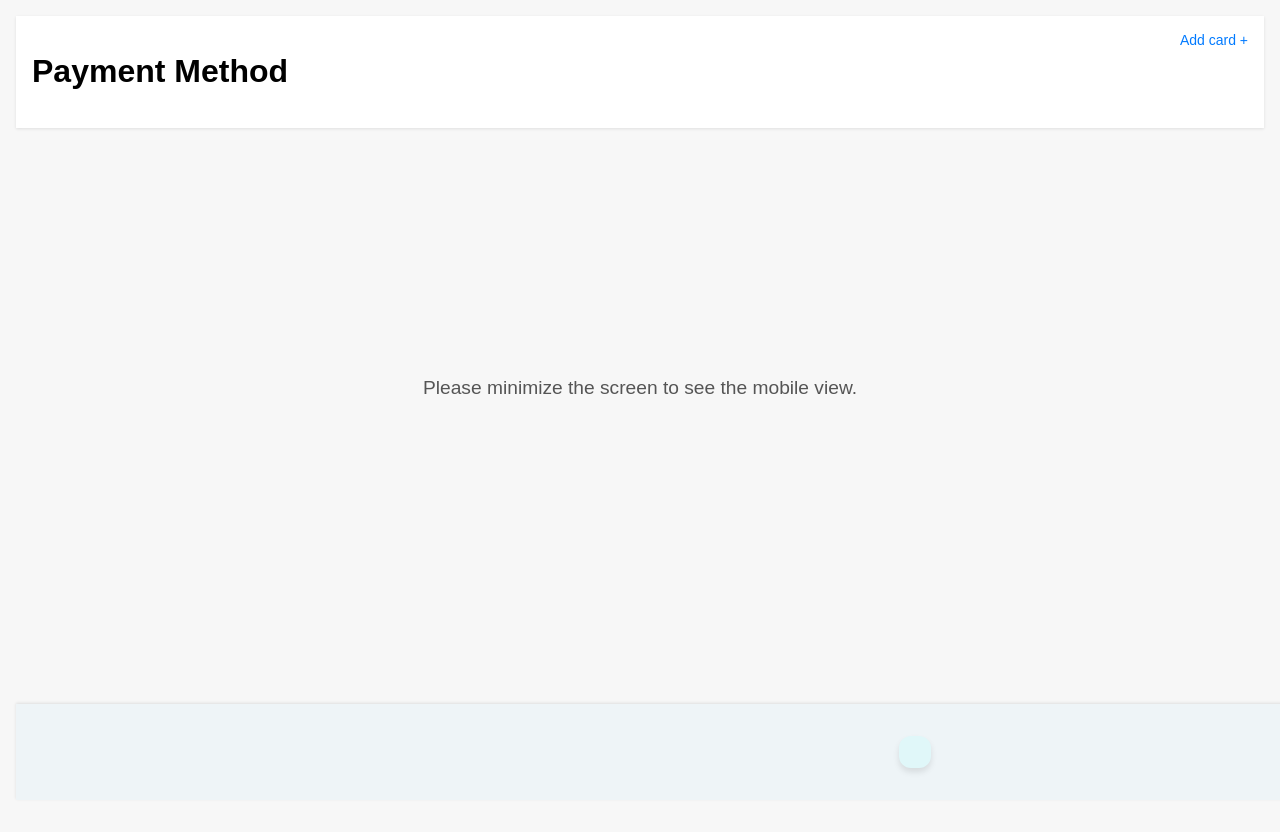
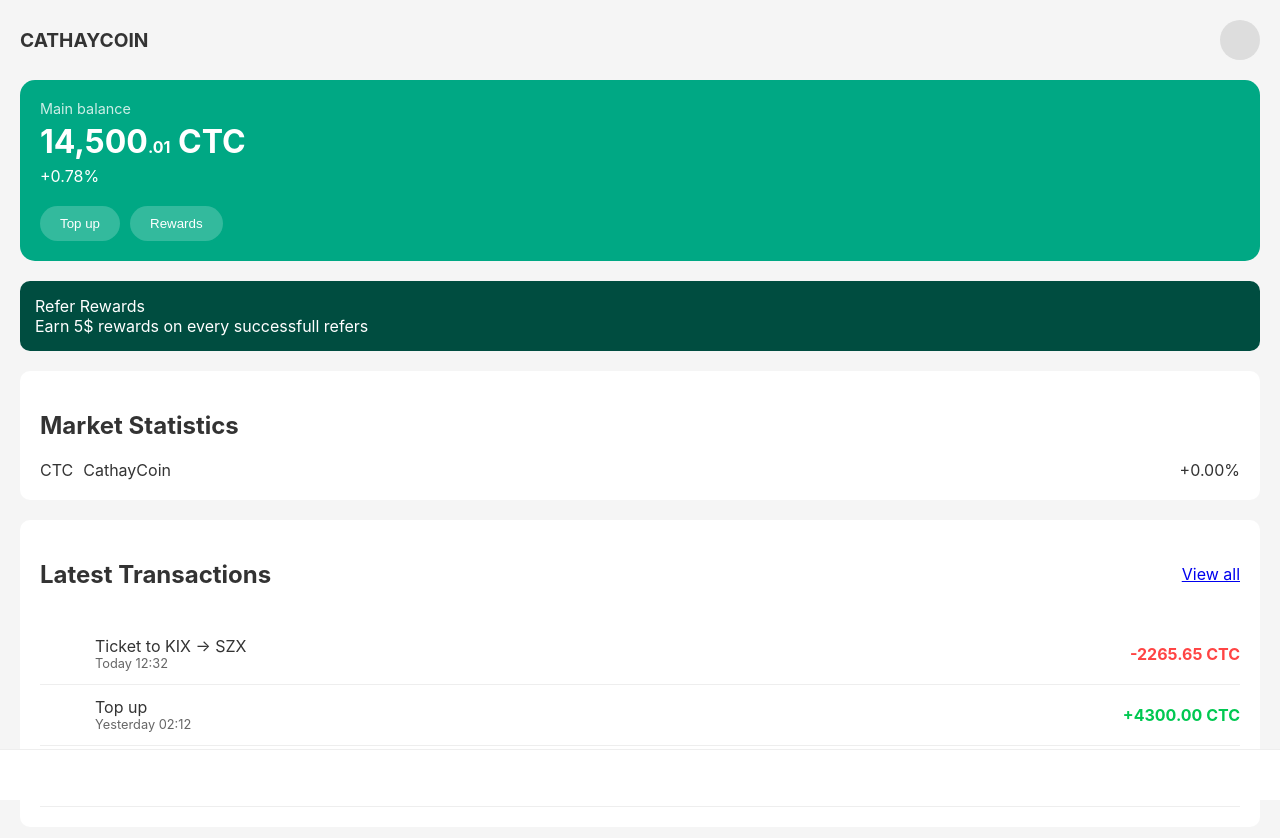
Before and after one commit to harismansoor/cathaycoin, a React (Create React App) app in the folder cathaycoin/: page / in a window 1280 px wide. Shown: the top 838 px of the page. Built offline with nearby package versions, Linux system fonts and the light colour scheme.

Commit message:
Added dashboard

```diff
--- a/cathaycoin/src/App.js
+++ b/cathaycoin/src/App.js
@@ -1,19 +1,11 @@
-// App.js
-import React from "react";
-import "./App.css";
-import Header from "./components/header";
-import Card from "./components/card";
-import Footer from "./components/footer";
+// src/App.js
+import './App.css';
+import Dashboard from './components/dashboard';
 
 function App() {
   return (
-    <div className="app">
-      <Header />
-      <Card />
-      <Footer />
-      <div className="resize-message">
-        Please minimize the screen to see the mobile view.
-      </div>
+    <div className="App">
+      <Dashboard />
     </div>
   );
 }
--- /dev/null
+++ b/cathaycoin/src/components/dashboard.js
@@ -0,0 +1,91 @@
+// src/components/Dashboard/Dashboard.js
+import React from 'react';
+import '../dashboard.css';
+
+function Dashboard() {
+  return (
+    <div className="dashboard">
+      <div className="header">
+        <div className="logo">CATHAYCOIN</div>
+        <div className="profile-pic"></div>
+      </div>
+
+      <div className="balance-card">
+        <div className="balance-info">
+          <div className="label">Main balance</div>
+          <div className="amount">14,500<span className="decimal">.01</span> CTC</div>
+          <div className="percentage">+0.78%</div>
+        </div>
+        <div className="buttons">
+          <button className="action-button">Top up</button>
+          <button className="action-button">Rewards</button>
+        </div>
+      </div>
+
+      <div className="refer-rewards">
+        <div className="refer-text">
+          <div>Refer Rewards</div>
+          <div>Earn 5$ rewards on every successfull refers</div>
+        </div>
+        <div className="refer-icon"></div>
+      </div>
+
+      <div className="market-stats">
+        <h2>Market Statistics</h2>
+        <div className="coin-stats">
+          <div className="coin-info">
+            <div className="coin-icon">CTC</div>
+            <div>CathayCoin</div>
+          </div>
+          <div className="graph"></div>
+          <div className="percentage-change">+0.00%</div>
+        </div>
+      </div>
+
+      <div className="transactions">
+        <div className="transactions-header">
+          <h2>Latest Transactions</h2>
+          <a href="#">View all</a>
+        </div>
+        <div className="transaction-list">
+          <div className="transaction-item">
+            <div className="transaction-icon flight"></div>
+            <div className="transaction-details">
+              <div>Ticket to KIX → SZX</div>
+              <div className="transaction-date">Today 12:32</div>
+            </div>
+            <div className="transaction-amount negative">-2265.65 CTC</div>
+          </div>
+
+          <div className="transaction-item">
+            <div className="transaction-icon topup"></div>
+            <div className="transaction-details">
+              <div>Top up</div>
+              <div className="transaction-date">Yesterday 02:12</div>
+            </div>
+            <div className="transaction-amount positive">+4300.00 CTC</div>
+          </div>
+
+          <div className="transaction-item">
+            <div className="transaction-icon hotel"></div>
+            <div className="transaction-details">
+              <div>Hotel Booking CTX2578</div>
+              <div className="transaction-date">Oct 24 13:53</div>
+            </div>
+            <div className="transaction-amount negative">-740.00 CTC</div>
+          </div>
+        </div>
+      </div>
+
+      <nav className="bottom-nav">
+        <button className="nav-item home"></button>
+        <button className="nav-item search"></button>
+        <button className="nav-item wallet active"></button>
+        <button className="nav-item menu"></button>
+        <button className="nav-item settings"></button>
+      </nav>
+    </div>
+  );
+}
+
+export default Dashboard;
--- /dev/null
+++ b/cathaycoin/src/dashboard.css
@@ -0,0 +1,166 @@
+/* src/components/Dashboard/Dashboard.css */
+.dashboard {
+    background-color: #f5f5f5;
+    min-height: 100vh;
+    padding: 20px;
+    color: #333;
+  }
+
+  .header {
+    display: flex;
+    justify-content: space-between;
+    align-items: center;
+    margin-bottom: 20px;
+  }
+
+  .logo {
+    font-weight: bold;
+    font-size: 1.2rem;
+  }
+
+  .profile-pic {
+    width: 40px;
+    height: 40px;
+    border-radius: 50%;
+    background-color: #ddd;
+  }
+
+  .balance-card {
+    background-color: #00a884;
+    padding: 20px;
+    border-radius: 15px;
+    color: white;
+    margin-bottom: 20px;
+  }
+
+  .balance-info {
+    margin-bottom: 20px;
+  }
+
+  .label {
+    font-size: 0.9rem;
+    opacity: 0.8;
+  }
+
+  .amount {
+    font-size: 2rem;
+    font-weight: bold;
+    margin: 5px 0;
+  }
+
+  .decimal {
+    font-size: 1rem;
+  }
+
+  .buttons {
+    display: flex;
+    gap: 10px;
+  }
+
+  .action-button {
+    background-color: rgba(255, 255, 255, 0.2);
+    border: none;
+    padding: 10px 20px;
+    border-radius: 20px;
+    color: white;
+    cursor: pointer;
+  }
+
+  .refer-rewards {
+    background-color: #004d40;
+    padding: 15px;
+    border-radius: 10px;
+    color: white;
+    display: flex;
+    justify-content: space-between;
+    margin-bottom: 20px;
+  }
+
+  .market-stats {
+    background-color: white;
+    padding: 20px;
+    border-radius: 10px;
+    margin-bottom: 20px;
+  }
+
+  .coin-stats {
+    display: flex;
+    align-items: center;
+    justify-content: space-between;
+  }
+
+  .coin-info {
+    display: flex;
+    align-items: center;
+    gap: 10px;
+  }
+
+  .transactions {
+    background-color: white;
+    padding: 20px;
+    border-radius: 10px;
+  }
+
+  .transactions-header {
+    display: flex;
+    justify-content: space-between;
+    align-items: center;
+    margin-bottom: 15px;
+  }
+
+  .transaction-item {
+    display: flex;
+    align-items: center;
+    padding: 10px 0;
+    border-bottom: 1px solid #eee;
+  }
+
+  .transaction-icon {
+    width: 40px;
+    height: 40px;
+    border-radius: 10px;
+    margin-right: 15px;
+  }
+
+  .transaction-details {
+    flex: 1;
+  }
+
+  .transaction-date {
+    font-size: 0.8rem;
+    color: #666;
+  }
+
+  .transaction-amount {
+    font-weight: bold;
+  }
+
+  .negative {
+    color: #ff4444;
+  }
+
+  .positive {
+    color: #00C851;
+  }
+
+  .bottom-nav {
+    position: fixed;
+    bottom: 0;
+    left: 0;
+    right: 0;
+    background-color: white;
+    display: flex;
+    justify-content: space-around;
+    padding: 15px;
+    border-top: 1px solid #eee;
+  }
+
+  .nav-item {
+    background: none;
+    border: none;
+    padding: 10px;
+  }
+
+  .nav-item.active {
+    color: #00a884;
+  }
```
